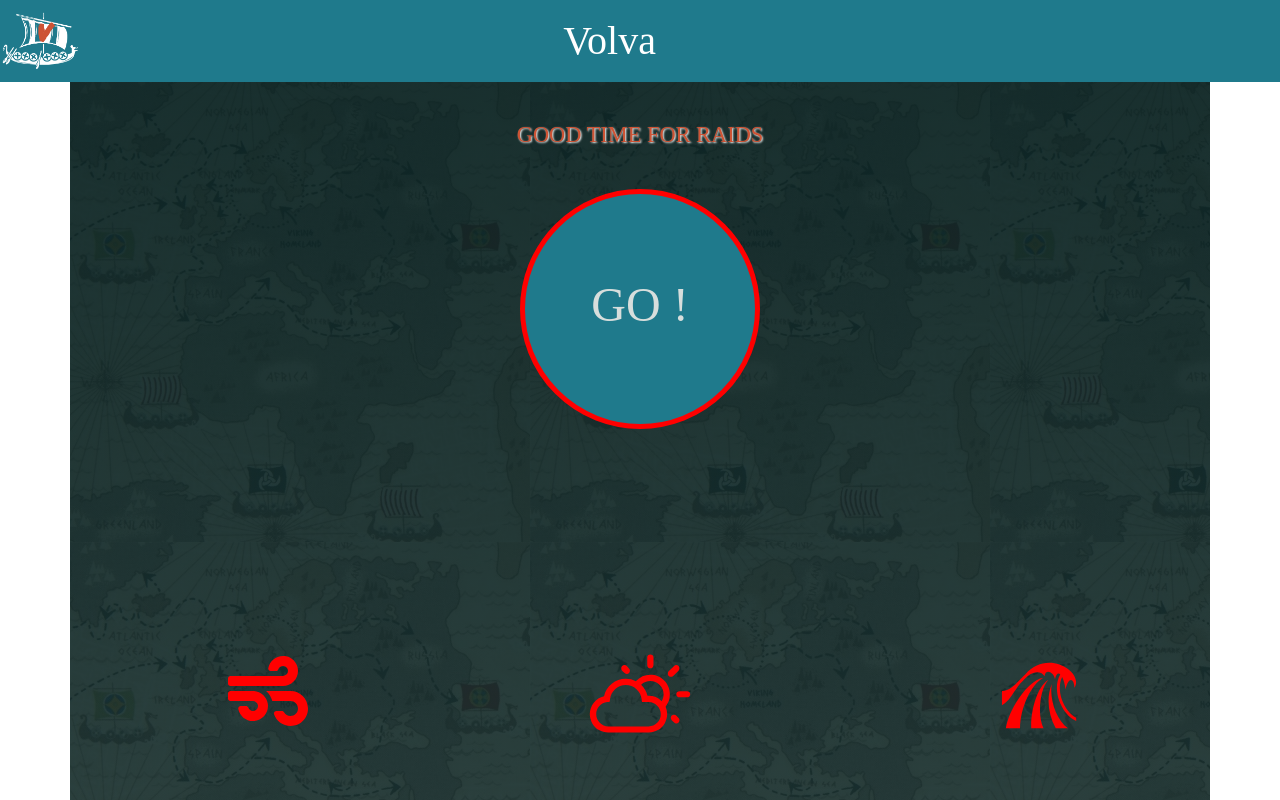
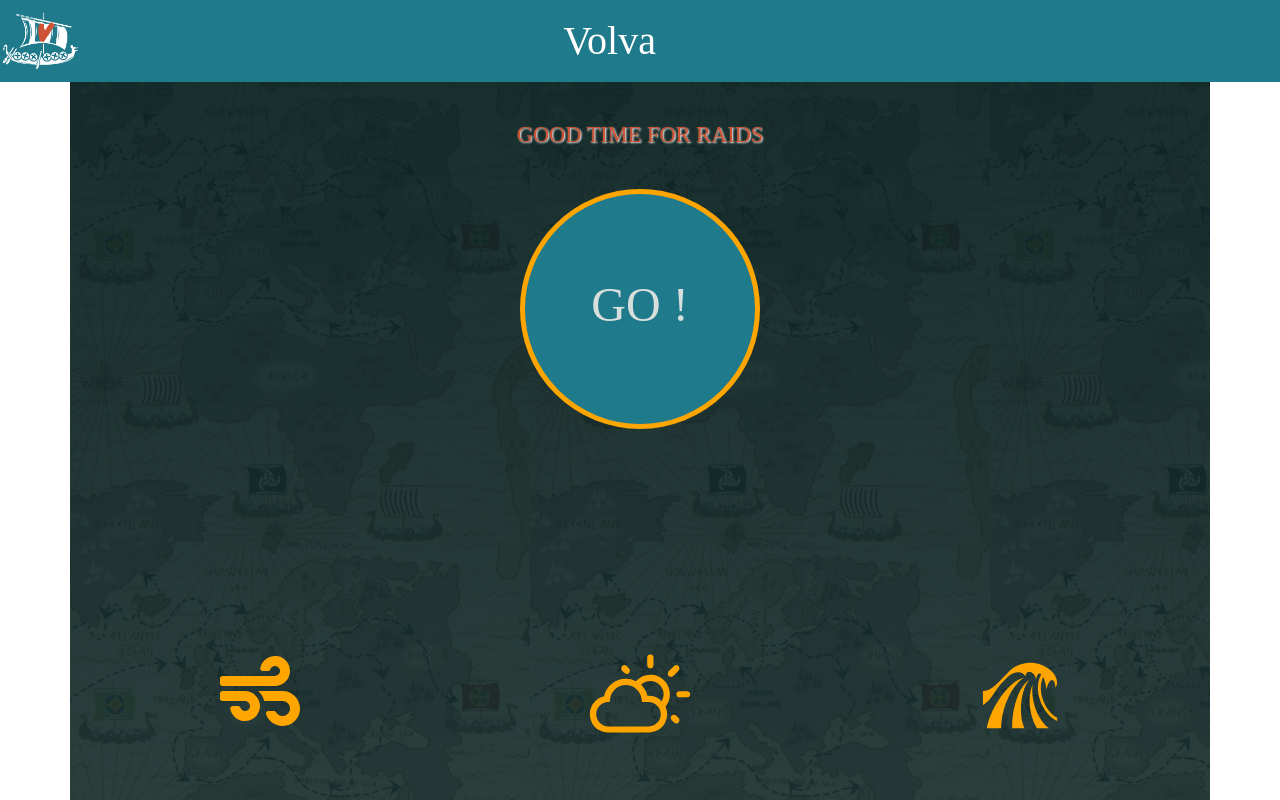
Before and after one commit to EthernalSlayer/hackathon-11-2020-fornt, a React (Create React App) app: page /score in a window 1280 px wide. Shown: the top 800 px of the page. Built offline with nearby package versions, Linux system fonts and the light colour scheme; a web font is replaced by a local one.

Commit message:
remove useless style properties

```diff
--- a/src/components/Score.js
+++ b/src/components/Score.js
@@ -38,7 +38,7 @@ const Score = () => {
           <div
             style={{
               backgroundColor: "#1f7a8c",
-              border: `5px ${danger} solid`,
+              border: `5px ${warning} solid`,
               width: "15em",
               height: "15em",
               borderRadius: "50%",
@@ -73,8 +73,7 @@ const Score = () => {
           <FaWind
             style={{
               fontSize: "10vh",
-              color: danger,
-              marginLeft: "4%",
+              color: warning,
             }}
           />
         </Col>
@@ -82,7 +81,7 @@ const Score = () => {
           <WiDayCloudy
             style={{
               fontSize: "14vh",
-              color: danger,
+              color: warning,
             }}
           />
         </Col>
@@ -90,8 +89,7 @@ const Score = () => {
           <GiBigWave
             style={{
               fontSize: "10vh",
-              color: danger,
-              marginLeft: "10%",
+              color: warning,
             }}
           />
         </Col>
```
